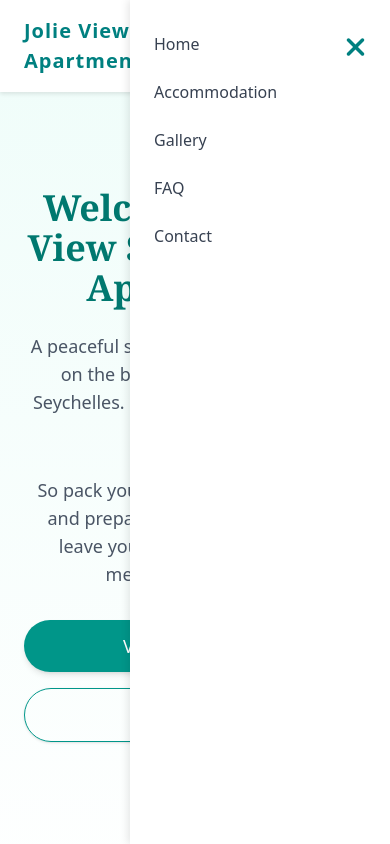
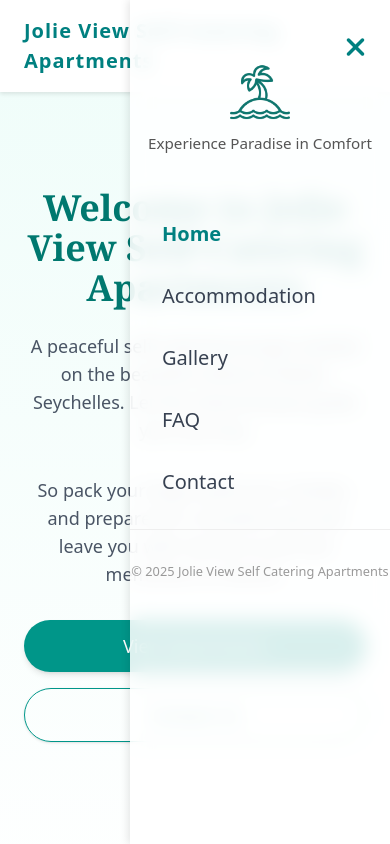
Before and after one commit to DovahSeb/jolieview-self-catering, an Angular app: page / in a window 390 px wide. Both pictures are taken after a click on the button 353 px from the left and 46 px from the top of the page. Shown: the top 844 px of the page. Built offline with nearby package versions, Linux system fonts and the light colour scheme.

Commit message:
Added some UI tweaks to the mobile drawer

```diff
--- a/src/app/shared/components/navbar/navbar.component.css
+++ b/src/app/shared/components/navbar/navbar.component.css
@@ -96,33 +96,77 @@
   height: 100%;
   width: 66.666%;
   max-width: 300px;
-  background: white;
+  background: rgba(255, 255, 255, 0.85);
+  backdrop-filter: blur(10px);
   box-shadow: -2px 0 8px rgba(0,0,0,0.1);
-  transform: translateX(100%);
-  transition: transform 0.3s ease;
+  transform: translateX(100%) scale(0.95);
+  opacity: 0;
+  transition: transform 0.3s ease, opacity 0.3s ease;
+  padding-top: 4rem;
 }
 
 .mobile-drawer.open {
-  transform: translateX(0);
+  transform: translateX(0) scale(1);
+  opacity: 1;
+}
+
+.mobile-drawer.closed {
+  transform: translateX(100%);
+}
+
+.drawer-header {
+  display: flex;
+  flex-direction: column;
+  align-items: center;
+  margin-bottom: 2rem;
+}
+
+.drawer-logo {
+  width: 60px;
+  height: auto;
+  margin-bottom: 0.5rem;
+}
+
+.drawer-tagline {
+  font-size: 0.95rem;
+  color: #555;
+  text-align: center;
 }
 
 .mobile-links {
-  padding: 2rem 1.5rem;
   display: flex;
   flex-direction: column;
-  gap: 1.5rem;
-  font-weight: 500;
-  color: #374151;
+  gap: 2rem;
+  padding: 2rem;
 }
 
 .mobile-links a {
-  color: inherit;
+  font-size: 1.25rem;
+  color: #374151;
   text-decoration: none;
-  transition: color 0.3s ease;
+  transition: color 0.3s ease, transform 0.3s ease;
 }
 
 .mobile-links a:hover {
   color: teal;
+  transform: translateX(5px);
+}
+
+.mobile-links a.active {
+  color: teal;
+  font-weight: bold;
+}
+
+.drawer-footer {
+  margin-top: auto;
+  padding-top: 2rem;
+  border-top: 1px solid #eee;
+  text-align: center;
+}
+
+.drawer-footer p {
+  font-size: 0.8rem;
+  color: #999;
 }
 
 @media (max-width: 767px) {
--- a/src/app/shared/components/navbar/navbar.component.html
+++ b/src/app/shared/components/navbar/navbar.component.html
@@ -29,16 +29,22 @@
   </div>
 
   <!-- Slide Drawer -->
-  <div class="mobile-drawer" [ngClass]="{
-    'open': isMenuOpen(),
-    'closed': !isMenuOpen()
-  }">
+  <div class="mobile-drawer" [ngClass]="{ 'open': isMenuOpen(), 'closed': !isMenuOpen() }">
+    <div class="drawer-header">
+      <img src="images/logo_icon.png" alt="Jolie View Logo" class="drawer-logo">
+      <div class="drawer-tagline">Experience Paradise in Comfort</div>
+    </div>
     <div class="mobile-links">
-      <a routerLink="/" (click)="closeMenu()">Home</a>
-      <a routerLink="/accommodations" (click)="closeMenu()">Accommodation</a>
-      <a routerLink="/gallery" (click)="closeMenu()">Gallery</a>
-      <a routerLink="/faq" (click)="closeMenu()">FAQ</a>
-      <a routerLink="/contact" (click)="closeMenu()">Contact</a>
+      <a routerLink="/" routerLinkActive="active" [routerLinkActiveOptions]="{ exact: true }" (click)="closeMenu()">Home</a>
+      <a routerLink="/accommodations" routerLinkActive="active" (click)="closeMenu()">Accommodation</a>
+      <a routerLink="/gallery" routerLinkActive="active" (click)="closeMenu()">Gallery</a>
+      <a routerLink="/faq" routerLinkActive="active" (click)="closeMenu()">FAQ</a>
+      <a routerLink="/contact" routerLinkActive="active" (click)="closeMenu()">Contact</a>
+    </div>
+    <div class="drawer-footer">
+      <p class="copyright">
+        &copy; {{ year }} Jolie View Self Catering Apartments
+      </p>
     </div>
   </div>
 </nav>
--- a/src/app/shared/components/navbar/navbar.component.ts
+++ b/src/app/shared/components/navbar/navbar.component.ts
@@ -15,6 +15,7 @@ export class NavbarComponent {
   faBars = faBars;
   faXmark = faXmark;
   isScrolled = false;
+  year = new Date().getFullYear();
   private menuOpen = signal(false);
 
   isMenuOpen = () => this.menuOpen();
```
